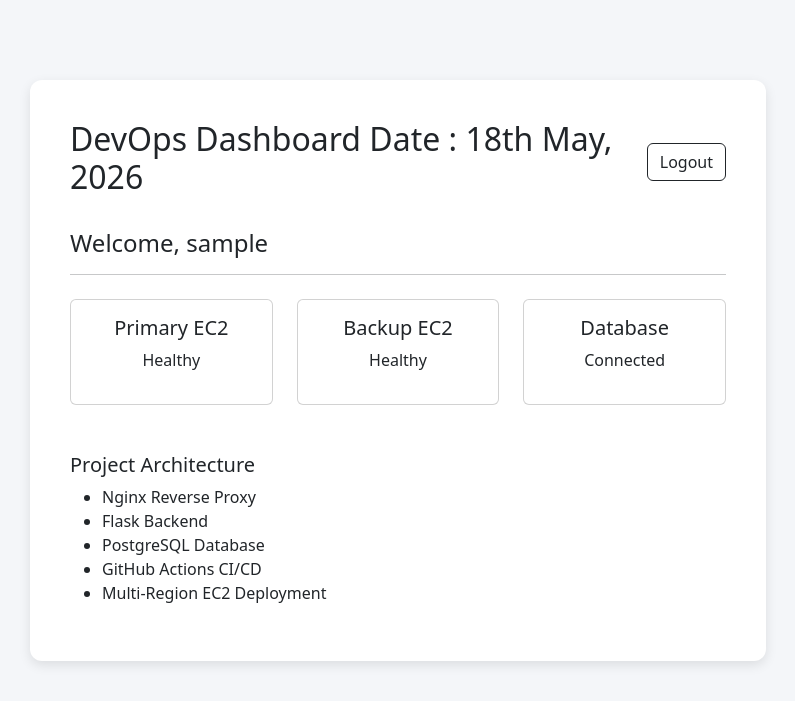
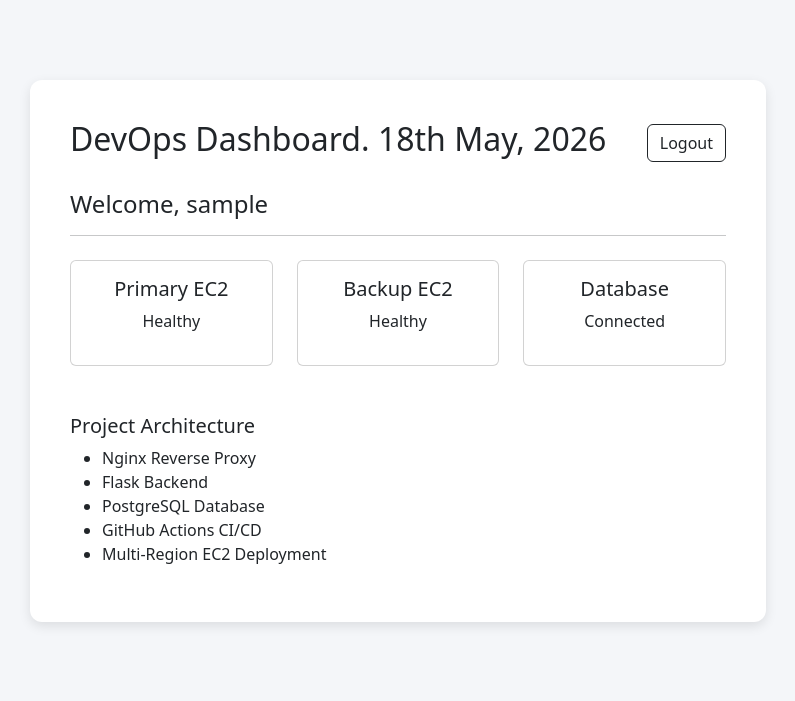
Before and after one commit to yoginderbagga/flask-postgres-backend, a Flask app: page /dashboard in a window 1280 px wide. Shown: the top 701 px of the page, without its empty margins (242-1037 px from the left). Run offline with Flask 3, Linux system fonts and the light colour scheme; the visitor is signed in with stand-in values (Sample User, id 1); some libraries are stand-ins or nearby versions.

Commit message:
Setting up a checkpoint before making features changes

```diff
--- a/templates/dashboard.html
+++ b/templates/dashboard.html
@@ -28,7 +28,7 @@
             <div class="dashboard-card">
 
                 <div class="d-flex justify-content-between align-items-center mb-4">
-                    <h2>DevOps Dashboard Date : 18th May, 2026</h2>
+                    <h2>DevOps Dashboard. 18th May, 2026</h2>
 
                     <a href="/logout" class="btn btn-outline-dark">
                         Logout
```
